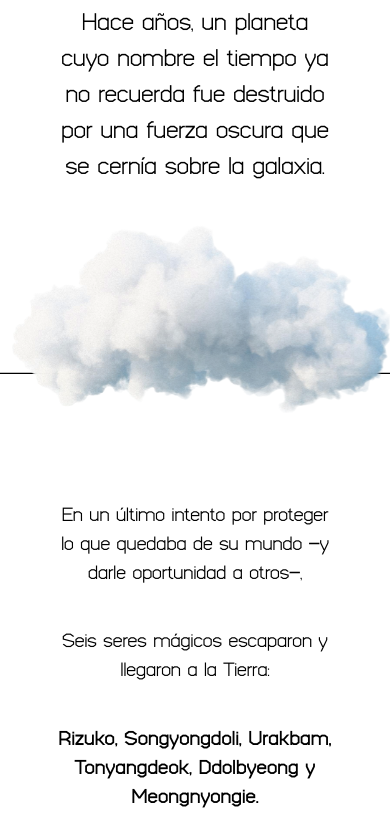
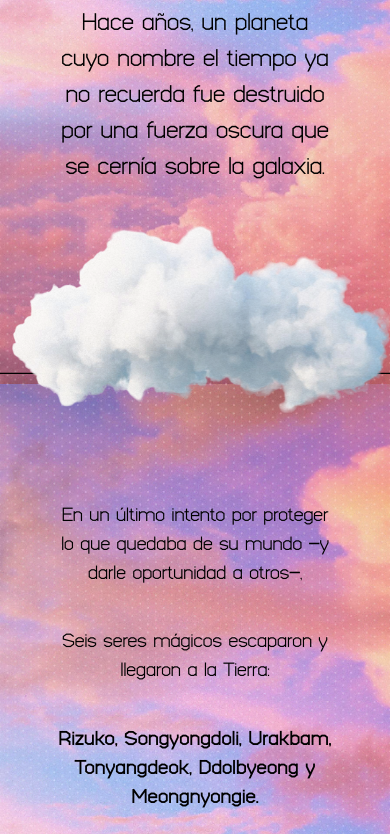
Before and after one commit to Dev-socar/sunriize, an Astro site: page / in a window 390 px wide. Shown: the part 460-1294 px from the top of the page. Built offline with nearby package versions, Linux system fonts and the light colour scheme; Astro itself is replaced by a stand-in of ours.

Commit message:
fix: Se agregaron unas clases al body

```diff
--- a/src/layouts/Layout.astro
+++ b/src/layouts/Layout.astro
@@ -13,7 +13,7 @@ import "@/styles/global.css";
     <title>Sunriize</title>
   </head>
   <body
-    class="bg-[url('/assets/fondo-mobile.webp')] md:bg-[url('/assets/fondo.webp')] bg-fixed bg-no-repeat bg-center md:bg-cover pb-10"
+    class="min-h-screen flex flex-col bg-[url('/assets/fondo-mobile.webp')] md:bg-[url('/assets/fondo.webp')] bg-fixed bg-no-repeat bg-center bg-cover pb-10"
   >
     <slot />
     <Footer />
```
